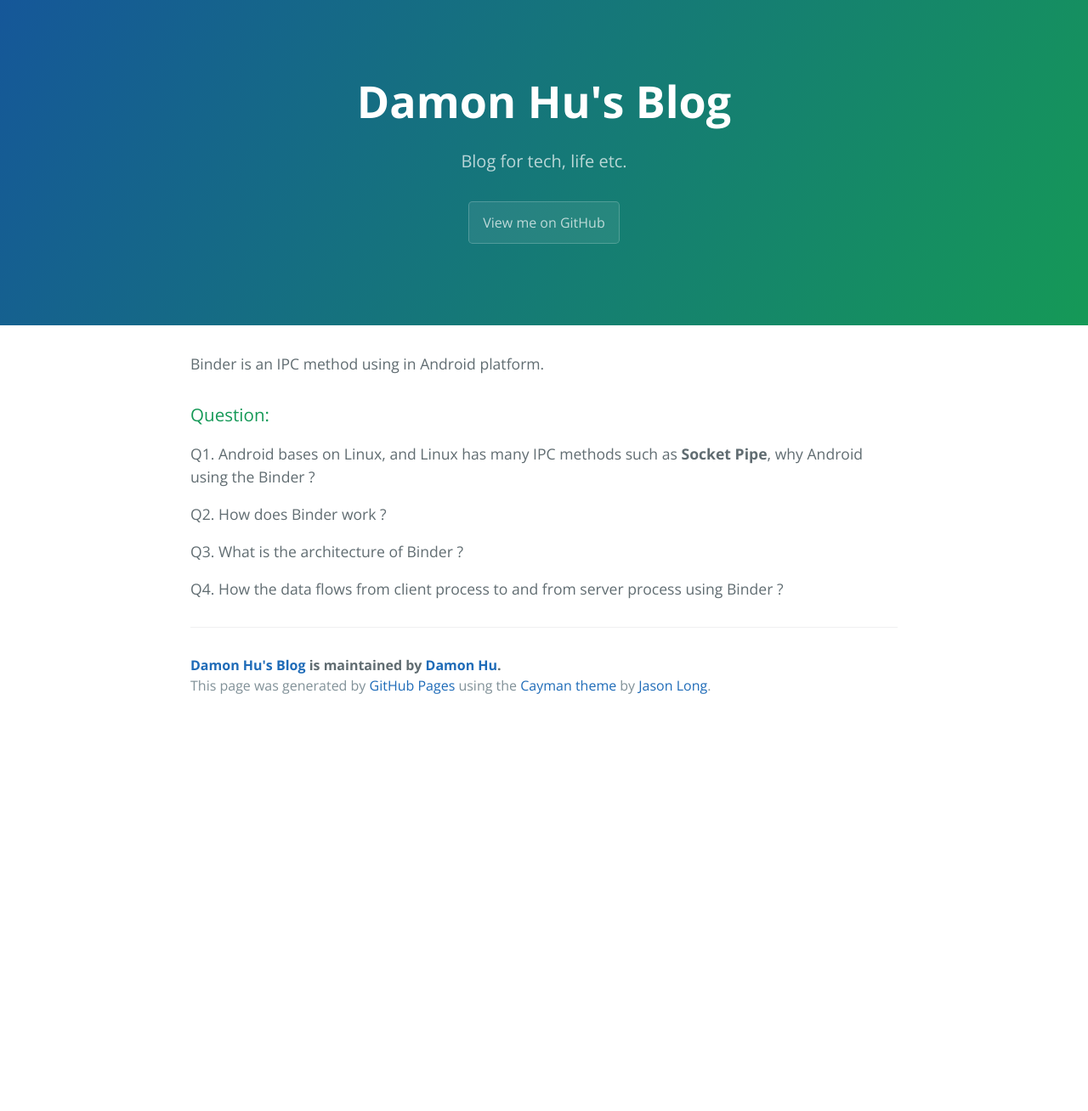
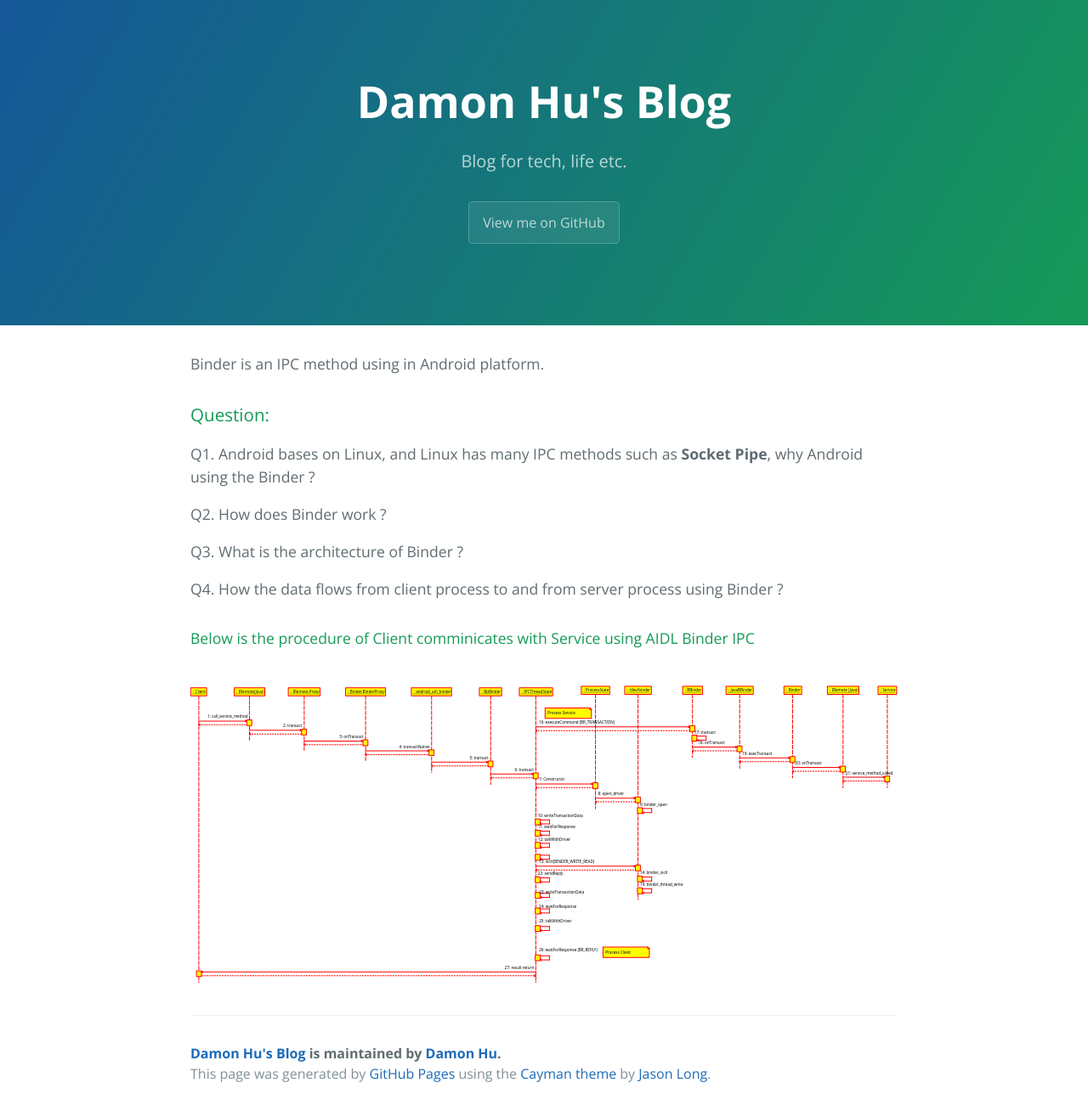
Before and after one commit to dreamhb/dreamhb.github.io, a Jekyll site: the page built from _posts/2019-03-18-Android-IPC-Binder.md, in a window 1280 px wide. Shown: the whole page at 85% size. Built offline with Jekyll 4.4.1, drawn with Linux system fonts in a browser that asks for light colours; before the commit the page ends 900 px from its top, so only the background shows below that.

Commit message:
add binder procedure

```diff
--- a/_posts/2019-03-18-Android-IPC-Binder.md
+++ b/_posts/2019-03-18-Android-IPC-Binder.md
@@ -18,3 +18,8 @@ Q3. What is the architecture of Binder ?
 
 
 Q4. How the data flows from client process to and from server process using Binder ?
+
+
+#### Below is the procedure of Client comminicates with Service using AIDL Binder IPC
+
+![Android IPC Procedure](/images/IPC.svg)
```
Also changed, not shown: _posts/2019-03-15-Java-Processes-And-Threads.md (+2 -0 lines), images/IPC.png (added), images/IPC.svg (added).
